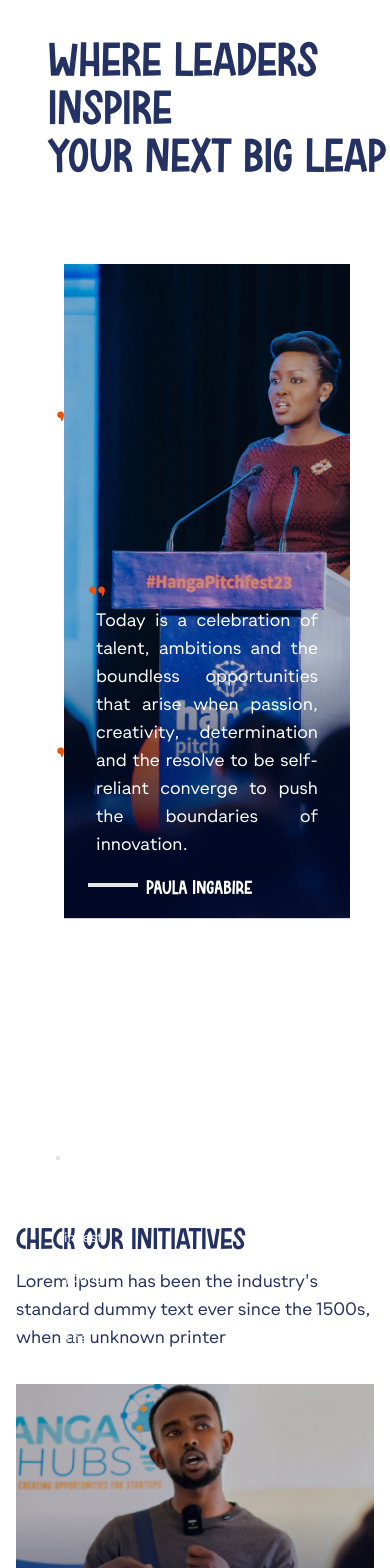
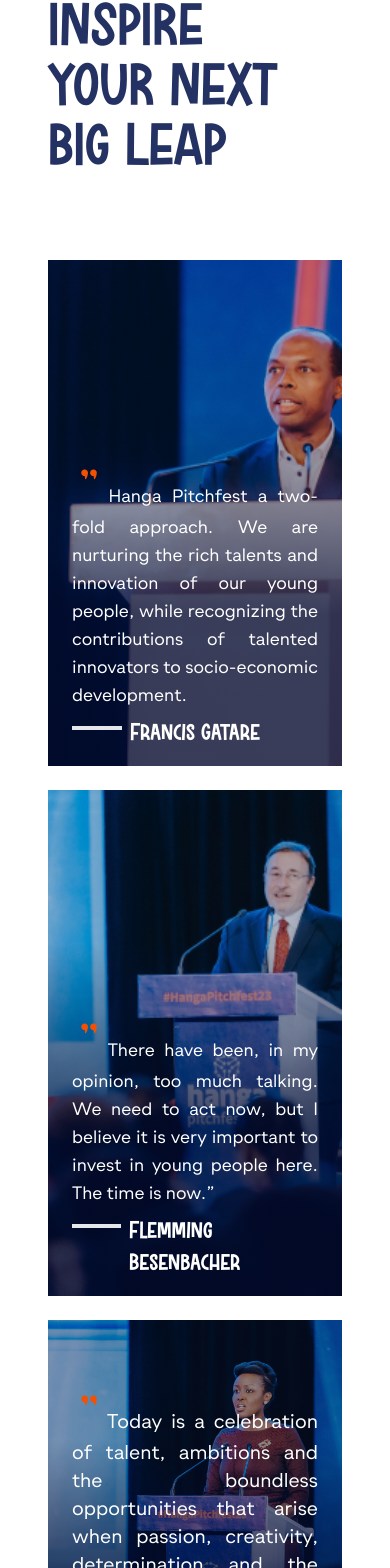
Before and after one commit to Pixeleye-Rwanda/HangaPitch-fest, a Vue app: page / in a window 390 px wide. Shown: the part 4148-5716 px from the top of the page. Built offline with nearby package versions, Linux system fonts and the light colour scheme.

Commit message:
finished the responsive of images

```diff
--- a/src/components/Navbar.vue
+++ b/src/components/Navbar.vue
@@ -47,7 +47,7 @@
 
     <!-- Navbar for Larger Screens -->
     <div  class="hidden md:flex items-center p-4 bg-transparent mt-6" >
-      <router-link to="/" class="mx-auto">
+      <router-link to="/" class="ml-16">
         <img src="../assets/logo.svg" class="h-8 md:h-10" alt="Logo">
       </router-link>
 
--- /dev/null
+++ b/src/components/NewsLetter.vue
@@ -0,0 +1,41 @@
+<template>
+
+    <div class="relative w-full bg-newsClr">
+        <div class="  mt-32 px-4 sm:px-6 lg:px-8 py-16 sm:py-24 lg:py-32">
+          <div class="max-w-4xl">
+            <h2 class="text-4xl sm:text-5xl lg:text-6xl text-white font-rockinsoda mb-2 sm:mb-4">NEVER MISS</h2>
+            <h2 class="text-4xl sm:text-5xl lg:text-6xl text-white font-rockinsoda mb-6">A HIGHLIGHT FROM HANGA</h2>
+            <p class="text-lg sm:text-xl lg:text-2xl mb-8 text-white font-gramatika">
+              Get the latest trends from Hanga and beyond with our weekly roundup.
+            </p>
+
+            <div class="flex w-full max-w-lg">
+              <input
+                type="email"
+                placeholder="Your email address"
+                class="flex-grow bg-navy text-white placeholder-gray-400 focus:outline-none px-4 py-3 rounded-l"
+              />
+              <button class="bg-tangerine hover:bg-orange-700 text-white px-6 py-3 rounded-r">
+                <i class="fas fa-chevron-right"></i>
+              </button>
+            </div>
+          </div>
+        </div>
+
+        <!-- Background illustration -->
+        <div class="absolute right-32 bottom-32 w-1/2 h-1/2 pointer-events-none">
+          <img src="../assets/hanga elements_illustration 2.svg" alt="Hanga illustration" class="w-full h-full object-contain object-right-bottom">
+        </div>
+
+
+
+      </div>
+</template>
+
+<script>
+
+export default{
+
+    name:"NewsLetter"
+}
+</script>
--- a/src/views/HomePage.vue
+++ b/src/views/HomePage.vue
@@ -134,90 +134,79 @@
 
 
       <!-- Fifth section -->
-      <div class="ml-12 mt-72">
-        <h1 class="font-rockinsoda text-navy text-5xl   "> WHERE LEADERS INSPIRE </h1>
-        <h1 class="font-rockinsoda text-navy text-5xl   ">YOUR NEXT BIG LEAP</h1>
+      <div class="ml-12 mt-32 mr-12">
+        <h1 class="font-rockinsoda text-navy text-6xl">WHERE LEADERS INSPIRE</h1>
+        <h1 class="font-rockinsoda text-navy text-6xl">YOUR NEXT BIG LEAP</h1>
 
-          <div class=" flex  gap-4 mb-20  mt-20">
+        <div class="flex flex-col lg:flex-row gap-6 mb-20 mt-20">
 
-            <div class="flex-1 space-y-4 ">
-              <div class="relative h-[320px]">
-                <img src="../assets/mrspeaker.jpg" class="h-full w-full object-cover">
-                <div class="absolute inset-0" style="background: linear-gradient(to top, rgba(1, 9, 48, 0.76) 0%, rgba(1, 9, 48, 0.76) 30%, rgba(1, 9, 48, 0.2) 70%);">
-                  <div class="-space-y-10 mt-36">
-                    <span class="font-rockinsoda text-tangerine text-5xl ml-2  ">"</span>
-                    <p class="text-white text-sm font-gramatika  p-4 text-justify text-center">
-                    Hanga Pitchfest
-                    a two-fold approach. We are nurturing the rich talents and innovation of our young people,
-                    while recognizing the contributions of talented
-                    innovators to socio-economic development of our country and the world</p>
+          <div class="flex-1 md:w-1/2 lg:flex-[1.3] space-y-6">
 
-                  </div>
+            <div class="relative aspect-w-16 h-[60vh] aspect-h-10">
+              <img src="../assets/mrspeaker.jpg" class="w-full h-full object-cover">
+              <div class="absolute inset-0" style="background: linear-gradient(to top, rgba(1, 9, 48, 0.76) 0%, rgba(1, 9, 48, 0.76) 30%, rgba(1, 9, 48, 0.2) 70%);">
+                   <div class="absolute bottom-0 inset-x-0 p-4 text-center">
+                  <p class="text-white text-lg text-justify  font-gramatika p-2">
+                    <span class="font-rockinsoda text-tangerine text-5xl ml-2">"</span>
 
-                  <div class="flex space-x-2 ml-2 ">
-                    <hr class="w-[50px] border-2 mt-2 ">
-                    <p class="font-rockinsoda text-white text-xl">Francis Gatare</p>
-                  </div>
-
-
-
-                </div>
-              </div>
-              <div class="relative h-[320px]">
-                <img src="../assets/whiteman.jpg" class="h-full w-full object-cover">
-                <div class="absolute inset-0" style="background: linear-gradient(to top, rgba(1, 9, 48, 0.76) 0%, rgba(1, 9, 48, 0.76) 30%, rgba(1, 9, 48, 0.2) 70%);">
-                  <div class="-space-y-10 mt-36">
-                    <span class="font-rockinsoda text-tangerine text-5xl ml-2  ">"</span>
-                    <p class="text-white text-sm font-gramatika  p-4 text-justify text-center">
-                      “There have been, in my opinion, too much talking. We need to act now,
-                      but I believe especially it is very
-                      important to invest in young people here. The time is now.</p>
-
-                  </div>
-
-                  <div class="flex space-x-2 ml-2 ">
-                    <hr class="w-[50px] border-2 mt-2 ">
-                    <p class="font-rockinsoda text-white text-xl">Flemming besenbacher</p>
+                    Hanga Pitchfest a two-fold approach. We are nurturing the rich talents and innovation of our young people,
+                    while recognizing the contributions of talented innovators to socio-economic development.
+                  </p>
+                  <div class="flex space-x-2 ml-2">
+                    <hr class="w-[50px] border-2 mt-2">
+                    <p class="font-rockinsoda text-white text-2xl">Francis Gatare</p>
                   </div>
                 </div>
               </div>
             </div>
 
-            <div class="relative flex-2 mr-10 h-[655px]">
-              <img src="../assets/paula.jpg" class="w-full h-full object-cover">
-              <div class="relative inset-0">
-                <div class="absolute inset-0" style="background: linear-gradient(to top, rgba(1, 9, 48, 0.76) 0%, rgba(1, 9, 48, 0.76) 30%, rgba(1, 9, 48, 0.2) 70%);">
-                  <!-- Content of the overlay will be positioned here -->
-                  <div class="absolute bottom-0 inset-x-0 p-4">
-                    <div class="-space-y-10">
-                      <span class="font-rockinsoda text-tangerine text-5xl ml-2">"</span>
-                      <p class="text-white text-lg font-gramatika p-4 text-justify text-center">
-                        Today is a celebration of talent, ambitions and the boundless opportunities
-                        that arise when passion, creativity, determination and
-                        the resolve to be self-reliant converge to push the boundaries of innovation.
-                      </p>
-                    </div>
+            <!-- Second Image Block -->
+            <div class="relative aspect-w-16 h-[60vh] aspect-h-10"> <!-- Increase aspect ratio -->
+              <img src="../assets/whiteman.jpg" class="w-full h-full object-cover">
+              <div class="absolute inset-0" style="background: linear-gradient(to top, rgba(1, 9, 48, 0.76) 0%, rgba(1, 9, 48, 0.76) 30%, rgba(1, 9, 48, 0.2) 70%);">
+                         <div class="absolute bottom-0 inset-x-0 p-4 ">
+                  <p class="text-white text-lg text-justify font-gramatika p-2">
+                    <span class="font-rockinsoda text-tangerine text-5xl ml-2">"</span>
 
-                    <div class="flex space-x-2 ml-2">
-                      <hr class="w-[50px] border-2 mt-2">
-                      <p class="font-rockinsoda text-white text-xl">Paula Ingabire</p>
-                    </div>
+                    There have been, in my opinion, too much talking. We need to act now,
+                    but I believe it is very important to invest in young people here. The time is now.”
+                  </p>
+                  <div class="flex space-x-2 ml-2">
+                    <hr class="w-[50px] border-2 mt-2">
+                    <p class="font-rockinsoda text-white text-2xl">Flemming Besenbacher</p>
                   </div>
                 </div>
               </div>
+            </div>
+          </div>
 
+          <!-- Right Column (Single Large Image) -->
+          <div class="relative md:w-full lg:w-3/4 flex-1 lg:flex-[2] aspect-w-16 aspect-h-10 lg:h-auto"> <!-- Increase flex size for this section -->
+            <img src="../assets/paula.jpg" class="w-full h-full min-h-[400px]  object-cover">
+            <div class="absolute inset-0" style="background: linear-gradient(to top, rgba(1, 9, 48, 0.76) 0%, rgba(1, 9, 48, 0.76) 30%, rgba(1, 9, 48, 0.2) 70%);">
+              <div class="absolute bottom-0 inset-x-0 p-4 text-center">
+
+                <p class="text-white text-justify text-xl font-gramatika p-2">
+                  <span class="font-rockinsoda text-tangerine text-5xl ml-2">"</span>
+                  Today is a celebration of talent, ambitions and the boundless opportunities that arise
+                  when passion, creativity, determination and the resolve to be self-reliant converge to push the boundaries of innovation.
+                </p>
+                <div class="flex space-x-2 ml-2">
+                  <hr class="w-[50px] border-2 mt-2">
+                  <p class="font-rockinsoda text-white text-2xl">Paula Ingabire</p>
+                </div>
+              </div>
             </div>
+          </div>
+        </div>
+      </div>
 
 
 
-          </div>
-      </div>
-
-
       <!---------- section six------------ -->
-      <div class="px-4 sm:px-6 lg:px-12 py-12 lg:py-24">
+      <div class="px-4  ml-2 sm:px-6 lg:px-12 py-12 lg:py-24">
         <div class="flex flex-col lg:flex-row lg:space-x-8">
-          <div class="mb-8  mt-44 lg:mb-0 lg:w-1/3">
+          <div class="mb-8 lg:mt-44 sm:mt-20 lg:mb-0 lg:w-1/3">
             <h1 class="font-rockinsoda text-3xl sm:text-6xl text-navy">CHECK OUR INITIATIVES</h1>
             <p class="font-gramatika text-lg sm:text-2xl text-navy mt-2">
               Lorem Ipsum has been the industry's standard dummy text ever since the 1500s, when an unknown printer
@@ -334,8 +323,8 @@
       <!--------- section nine ---------->
       <div class="">
         <div class="mt-24 ml-12 space-x-2">
-          <h1 class="font-rockinsoda text-5xl text-navy ml-2">2023</h1>
-        <h1 class="font-rockinsoda text-5xl text-navy">NOTABLE SPEAKERS</h1>
+          <h1 class="font-rockinsoda text-6xl text-navy ml-2">2023</h1>
+        <h1 class="font-rockinsoda text-6xl text-navy">NOTABLE SPEAKERS</h1>
         </div>
         <div class="relative overflow-x-hidden mt-24 ml-12" style="height: 582px;">
           <div class="flex animate-scroll absolute" :style="{ width: `${individuals.length * 800}px` }">
@@ -363,11 +352,11 @@
     <!--------- section 10 -------->
     <div class="ml-8 mr-8 sm:ml-8 sm:mr-8  lg:ml-12 lg:mr-12">
       <div class="mt-16 sm:mt-24 lg:mt-32">
-        <h1 class="font-rockinsoda text-3xl sm:text-4xl lg:text-5xl text-navy">
+        <h1 class="font-rockinsoda text-3xl sm:text-4xl lg:text-6xl text-navy">
           HANGA ON INSTAGRAM
         </h1>
       </div>
-      <div class="mt-8 sm:mt-4">
+      <div class="mt-8 sm:mt-12">
         <div class="flex flex-col sm:flex-row space-y-4 sm:space-y-0 sm:space-x-2">
           <!-- Column 1 -->
           <div class="w-full sm:w-1/2 lg:w-1/4 space-y-4">
@@ -417,45 +406,17 @@
         <img src="../assets/Frame 320.png" >
       </div>
 
-      <div class="relative w-full bg-newsClr">
         <!-- Newsletter signup section -->
-        <div class="  mt-32 px-4 sm:px-6 lg:px-8 py-16 sm:py-24 lg:py-32">
-          <div class="max-w-4xl">
-            <h2 class="text-4xl sm:text-5xl lg:text-6xl text-white font-rockinsoda mb-2 sm:mb-4">NEVER MISS</h2>
-            <h2 class="text-4xl sm:text-5xl lg:text-6xl text-white font-rockinsoda mb-6">A HIGHLIGHT FROM HANGA</h2>
-            <p class="text-lg sm:text-xl lg:text-2xl mb-8 text-white font-gramatika">
-              Get the latest trends from Hanga and beyond with our weekly roundup.
-            </p>
 
-            <div class="flex w-full max-w-lg">
-              <input
-                type="email"
-                placeholder="Your email address"
-                class="flex-grow bg-navy-light text-white placeholder-gray-400 focus:outline-none px-4 py-3 rounded-l"
-              />
-              <button class="bg-tangerine hover:bg-orange-700 text-white px-6 py-3 rounded-r">
-                <i class="fas fa-chevron-right"></i>
-              </button>
-            </div>
-          </div>
-        </div>
-
-        <!-- Background illustration -->
-        <div class="absolute right-32 bottom-32 w-1/2 h-1/2 pointer-events-none">
-          <img src="../assets/hanga elements_illustration 2.svg" alt="Hanga illustration" class="w-full h-full object-contain object-right-bottom">
-        </div>
-
-
-
-      </div>
+      <NewsLetter/>
 
       <!-- Footer section -->
 
 
+      <FooterPage/>
 
       </div>
 
-      <FooterPage/>
   </div>
 
 
@@ -464,11 +425,13 @@
 <script>
 import NavBar from '@/components/Navbar.vue';
 import FooterPage from '@/components/footerPage.vue';
+import NewsLetter from '@/components/NewsLetter.vue';
 export default {
   name: 'HomePage',
   components: {
     NavBar,
-    FooterPage
+    FooterPage,
+    NewsLetter
   },
 
   mounted() {
```
Also changed, not shown: src/views/OurNetwork.vue (+4 -32 lines), src/views/PitchHanga.vue (+5 -41 lines).
